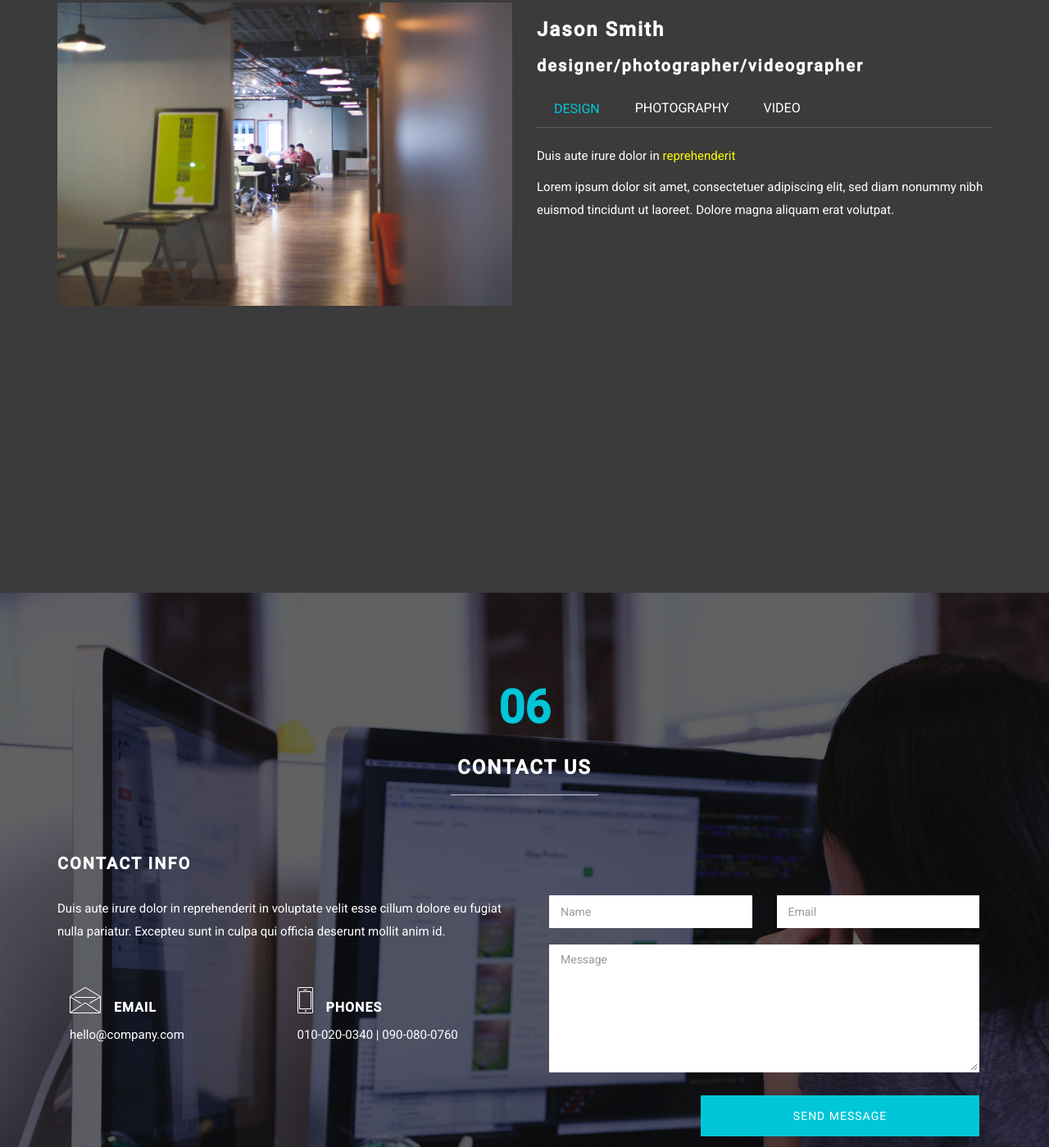
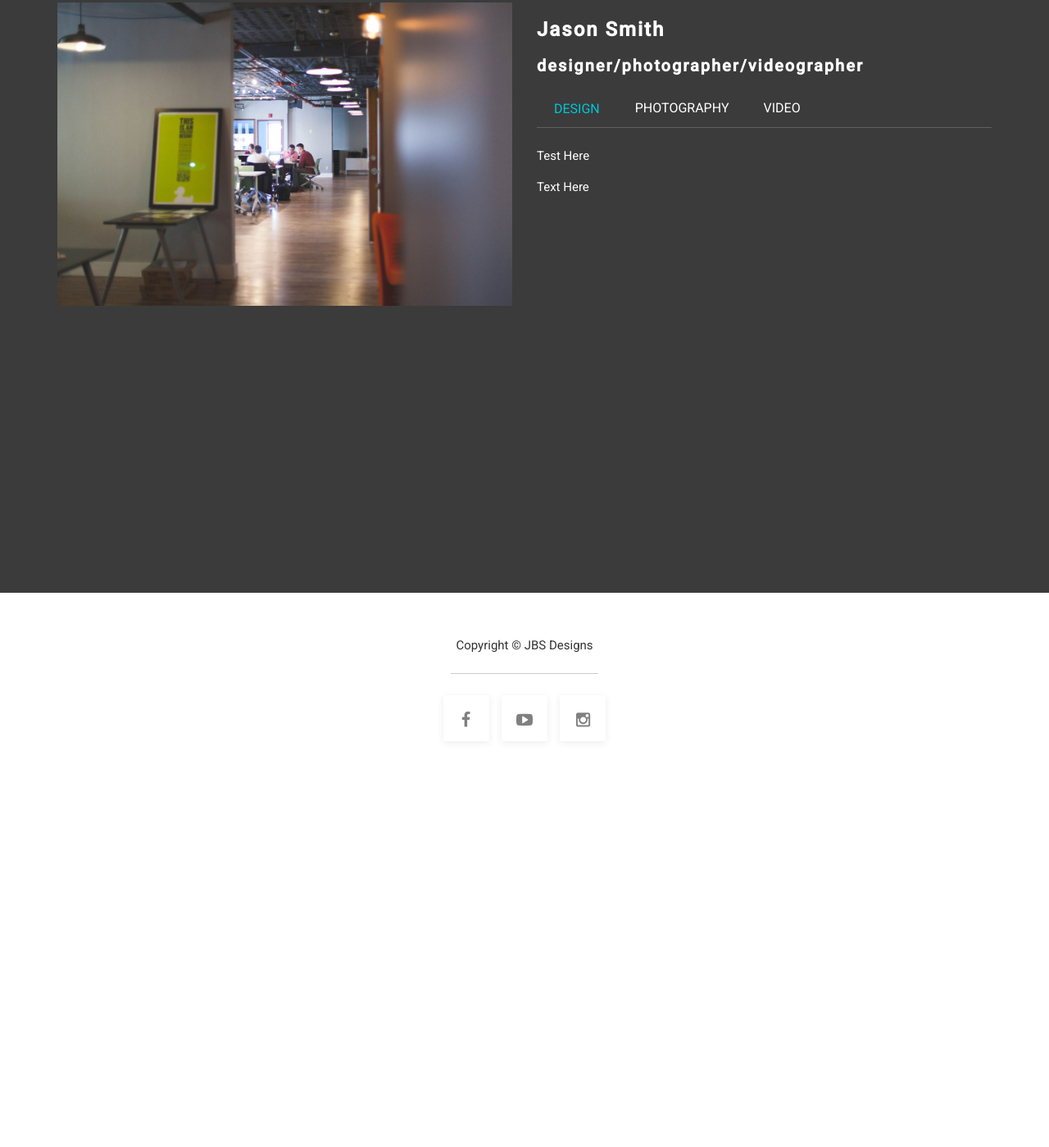
Before and after one commit to JasonbSmith1/Jbs, a plain HTML site: page about_me.html in a window 1280 px wide. Shown: the part 98-1497 px from the top of the page at 82% size. After the commit the page ends 1038 px from the top, so only its background shows below. Drawn offline with Linux system fonts and the light colour scheme.

Commit message:
About Me

```diff
--- a/about_me.html
+++ b/about_me.html
@@ -92,16 +92,16 @@ http://www.tooplate.com/view/2075-digital-team
 				<!-- tab panes -->
 				<div class="tab-content">
 					<div role="tabpanel" class="tab-pane active" id="design">
-						<p>Duis aute irure dolor in <a href="#">reprehenderit</a></p>
-						<p>Lorem ipsum dolor sit amet, consectetuer adipiscing elit, sed diam nonummy nibh euismod tincidunt ut laoreet. Dolore magna aliquam erat volutpat.</p>
+						<p>Test Here</p>
+						<p>Text Here</p>
 					</div>
 					<div role="tabpanel" class="tab-pane" id="mobile">
-						<p>Aenean commodo ligula eget dolor. Lorem ipsum dolor sit amet, consectetuer adipiscing elit. Lorem ipsum dolor sit amet, consectetuer adipiscing elit.</p>
-						<p><a href="#">Duis aute irure dolor</a> in reprehenderit in voluptate velit esse cillum dolore eu fugiat nulla pariatur. Lorem ipsum dolor sit amet, consectetuer adipiscing elit, sed diam nonummy nibh euismod tincidunt ut laoreet.</p>
+						<p>Text Here</p>
+						<p>Text Here</p>
 					</div>
 					<div role="tabpanel" class="tab-pane" id="social">
-						<p>Pellentesque elementum, lacus sit amet <a href="#">hendrerit</a> posuere, quam quam tristique nisi, nec ornare ligula magna id nisl. Donec blandit enim ac semper facilisis. Curabitur eu laoreet mauris, eget fermentum velit.</p>
-						<p>Lorem ipsum dolor sit amet, consectetuer adipiscing elit, sed diam nonummy nibh euismod tincidunt ut laoreet. Dolore magna aliquam erat volutpat.</p>
+						<p>Text Here</p>
+						<p>Text Here</p>
 					</div>
 
 				</div>
@@ -109,50 +109,6 @@ http://www.tooplate.com/view/2075-digital-team
 		</div>
 	</div>
 </section>
-
-<!-- contact section -->
-<section id="contact">
-	<div class="container">
-		<div class="row">
-			<div class="col-md-12 col-sm-12 text-center">
-				<div class="section-title">
-					<strong>06</strong>
-					<h1 class="heading bold">CONTACT US</h1>
-					<hr>
-				</div>
-			</div>
-			<div class="col-md-6 col-sm-12 contact-info">
-				<h2 class="heading bold">CONTACT INFO</h2>
-				<p>Duis aute irure dolor in reprehenderit in voluptate velit esse cillum dolore eu fugiat nulla pariatur. Excepteu sunt in culpa qui officia deserunt mollit anim id.</p>
-				<div class="col-md-6 col-sm-4">
-					<h3><i class="icon-envelope medium-icon wow bounceIn" data-wow-delay="0.6s"></i> EMAIL</h3>
-					<p>hello@company.com</p>
-				</div>
-				<div class="col-md-6 col-sm-4">
-					<h3><i class="icon-phone medium-icon wow bounceIn" data-wow-delay="0.6s"></i> PHONES</h3>
-					<p>010-020-0340 | 090-080-0760</p>
-				</div>
-			</div>
-			<div class="col-md-6 col-sm-12">
-				<form action="#" method="get" class="wow fadeInUp" data-wow-delay="0.6s">
-					<div class="col-md-6 col-sm-6">
-						<input type="text" class="form-control" placeholder="Name" name="name">
-					</div>
-					<div class="col-md-6 col-sm-6">
-						<input type="email" class="form-control" placeholder="Email" name="email">
-					</div>
-					<div class="col-md-12 col-sm-12">
-						<textarea class="form-control" placeholder="Message" rows="7" name="message"></textarea>
-					</div>
-					<div class="col-md-offset-4 col-md-8 col-sm-offset-4 col-sm-8">
-						<input type="submit" class="form-control" value="SEND MESSAGE">
-					</div>
-				</form>
-			</div>
-		</div>
-	</div>
-</section>
-
 
 <!-- footer section -->
 <footer>
```
